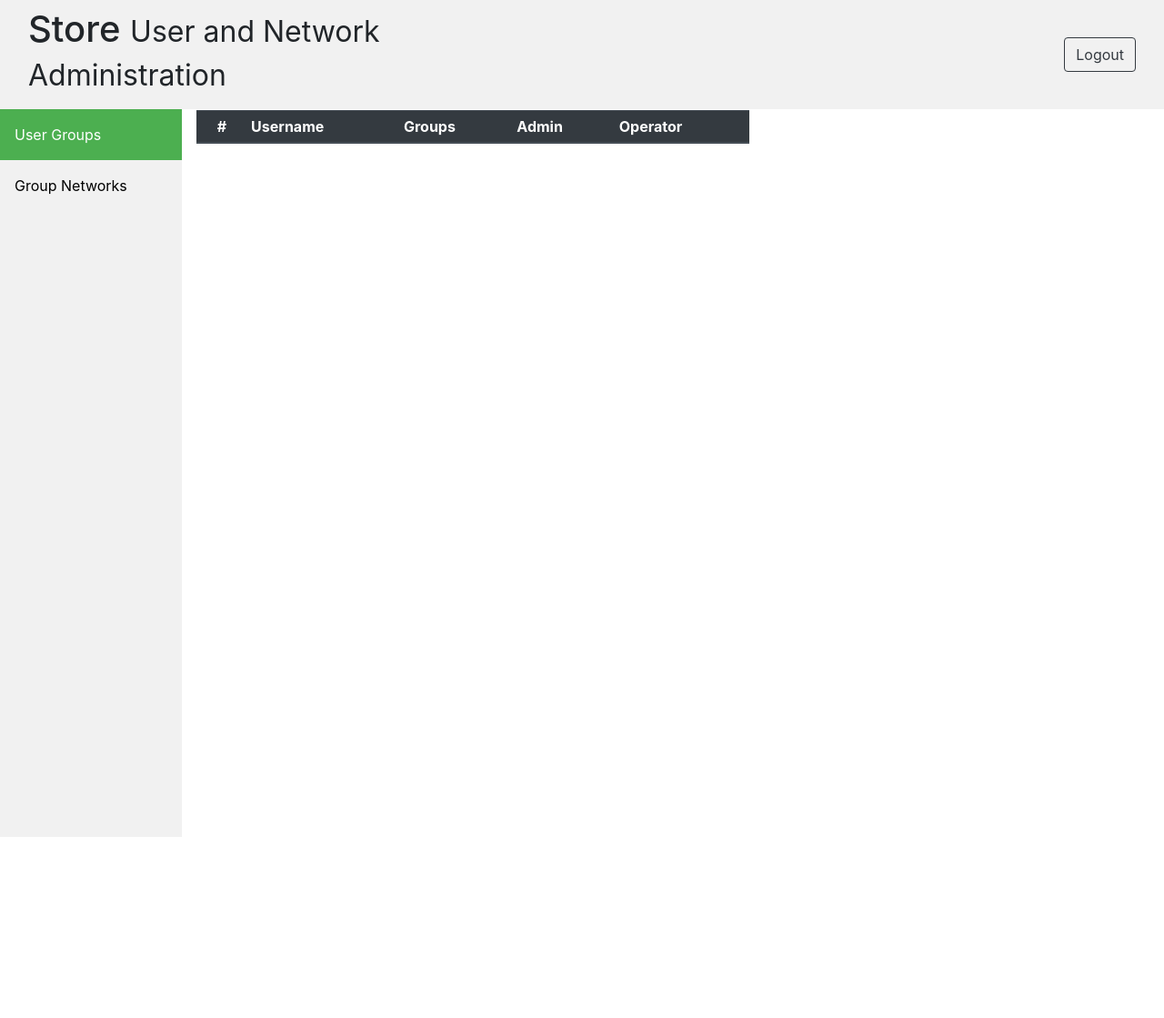
After one commit to omertb/meraki-opui, a Flask app: template project/admin/templates/admin.html in a window 1280 px wide. The commit adds this page. Shown: the top 1119 px of the page at 91% size. Run offline with Flask 2, Linux system fonts and the light colour scheme; the template is opened without the code that fills it, so the values that code supplies are empty; some libraries are stand-ins or nearby versions.

Commit message:
admin page template, user group table

```diff
--- /dev/null
+++ b/project/admin/templates/admin.html
@@ -0,0 +1,71 @@
+<!DOCTYPE html>
+<html lang="en">
+  <head>
+    <meta charset="utf-8">
+    <meta http-equiv="X-UA-Compatible" content="IE=edge">
+    <meta name="viewport" content="width=device-width, initial-scale=1">
+
+    <title>User and Network Administration</title>
+
+
+    <link href="static/bootstrap.min.css" rel="stylesheet">
+    <link href="static/style.css" rel="stylesheet">
+
+  </head>
+  <body>
+
+    <div class="container-fluid">
+	<div class="row navbar navbar-light" style="background-color: #f1f1f1;">
+		<div class="col-md-6">
+			<div class="page-header">
+				<h1>
+					Store <small>User and Network Administration</small>
+				</h1>
+			</div>
+		</div>
+		<div class="col-md-6">
+            <form class="form-inline my-2 my-lg-0 float-right" method="get" action="/logout">
+              <button class="btn btn-outline-dark my-2 my-sm-0" type="submit">Logout</button>
+            </form>
+        </div>
+	</div>
+	<div class="row">
+		<div class="col-md-3 sidebar">
+			<a class="active"href="#">User Groups</a>
+			<a href="#">Group Networks</a>
+		</div>
+		<div class="col-md-6 content">
+            <table
+                    id="usersTable"
+                    class="table table-hover table-sm"
+                    data-toggle="table"
+                    data-search="true"
+                    data-toolbar="#usersTableToolbar"
+                    data-click-to-select="true"
+                    data-url="admin/users.json"
+                    data-pagination="true"
+            >
+              <thead class="thead-dark">
+                <tr>
+                    <th scope="col" data-field="state" data-checkbox="true"></th>
+                    <th scope="col" data-field="rowNum" data-sortable="true">#</th>
+                    <th scope="col" data-field="name" data-sortable="true">Username</th>
+                    <th scope="col" data-field="groups" data-sortable="true">Groups</th>
+                    <th scope="col" data-field="admin">Admin</th>
+                    <th scope="col" data-field="operator">Operator</th>
+                </tr>
+              </thead>
+            </table>
+		</div>
+		<div class="col-md-3 content">
+		</div>
+	</div>
+</div>
+
+    <script src="static/jquery.min.js"></script>
+    <script src="https://cdnjs.cloudflare.com/ajax/libs/popper.js/1.14.7/umd/popper.min.js" integrity="sha384-UO2eT0CpHqdSJQ6hJty5KVphtPhzWj9WO1clHTMGa3JDZwrnQq4sF86dIHNDz0W1" crossorigin="anonymous"></script>
+    <script src="https://stackpath.bootstrapcdn.com/bootstrap/4.3.1/js/bootstrap.min.js" integrity="sha384-JjSmVgyd0p3pXB1rRibZUAYoIIy6OrQ6VrjIEaFf/nJGzIxFDsf4x0xIM+B07jRM" crossorigin="anonymous"></script>
+    <script src="https://unpkg.com/bootstrap-table@1.17.1/dist/bootstrap-table.min.js"></script>
+    <script src="static/scripts.js"></script>
+  </body>
+</html>
--- a/project/home/templates/home.html
+++ b/project/home/templates/home.html
@@ -26,7 +26,6 @@
                 <form class="form-inline my-2 my-lg-0 float-right" method="get" action="/logout">
                   <button class="btn btn-outline-dark my-2 my-sm-0" type="submit">Logout</button>
                 </form>
-
             </div>
 <!-- optional nav-bar
 			<nav class="navbar navbar-expand-lg navbar-light" style="background-color: #e3f2fd;">
--- /dev/null
+++ b/project/static/style.css
@@ -0,0 +1,57 @@
+ /* The side navigation menu */
+.sidebar {
+  margin: 0;
+  padding: 0;
+  width: 200px;
+  /*background-color: #e3f2fd;*/
+  background-color: #f1f1f1;
+  position: fixed;
+  height: 100%;
+  overflow: auto;
+}
+
+/* Sidebar links */
+.sidebar a {
+  display: block;
+  color: black;
+  padding: 16px;
+  text-decoration: none;
+}
+
+/* Active/current link */
+.sidebar a.active {
+  background-color: #4CAF50;
+  color: white;
+}
+
+/* Links on mouse-over */
+.sidebar a:hover:not(.active) {
+  background-color: #555;
+  color: white;
+}
+
+/* Page content. The value of the margin-left property should match the value of the sidebar's width property */
+div.content {
+  margin-left: 200px;
+  padding: 1px 16px;
+  height: 1000px;
+}
+
+/* On screens that are less than 700px wide, make the sidebar into a topbar */
+@media screen and (max-width: 700px) {
+  .sidebar {
+    width: 100%;
+    height: auto;
+    position: relative;
+  }
+  .sidebar a {float: left;}
+  div.content {margin-left: 0;}
+}
+
+/* On screens that are less than 400px, display the bar vertically, instead of horizontally */
+@media screen and (max-width: 400px) {
+  .sidebar a {
+    text-align: center;
+    float: none;
+  }
+}
```
Also changed, not shown: project/admin/views.py (+9 -2 lines), project/json/views.py (+19 -2 lines).
